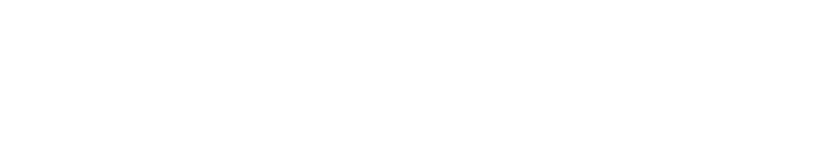
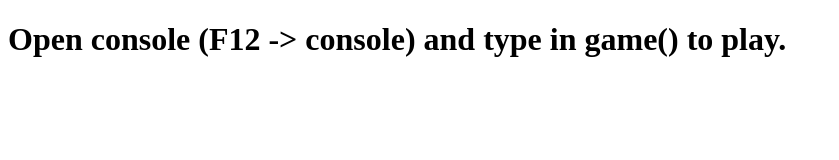
Before and after one commit to jankowskipawel/rock-paper-scissors, a plain HTML site: page index.html in a window 1280 px wide. Shown: the whole page, without its empty margins (0-839 px from the left). Drawn offline with Linux system fonts and the light colour scheme.

Commit message:
Added instructions  how to play game

```diff
--- a/index.html
+++ b/index.html
@@ -99,4 +99,7 @@
     }
 
     </script>
+    <body>
+        <h1>Open console (F12 -> console) and type in game() to play.</h1>
+    </body>
 </html>
```
